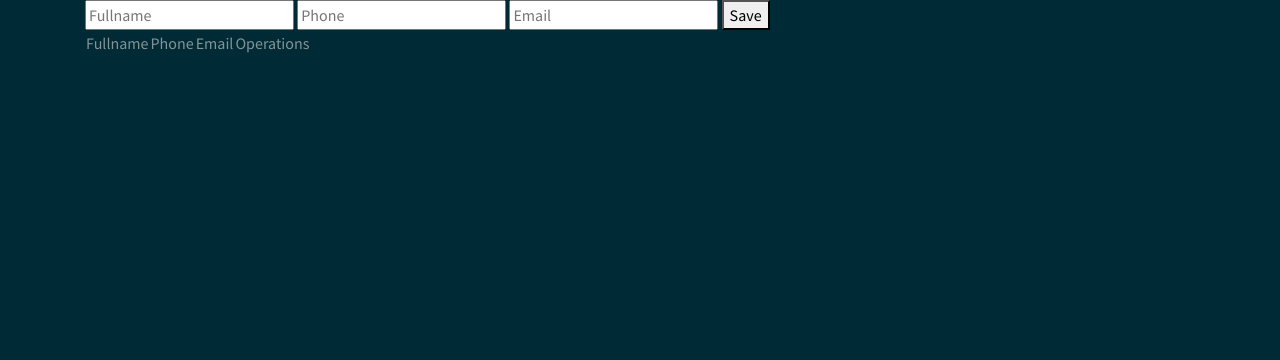
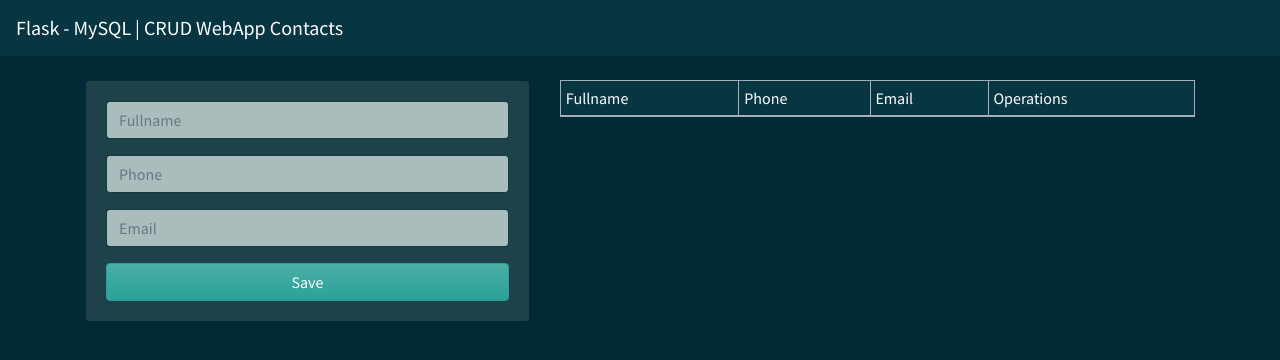
Before and after one commit to irvyncornejo/flask_contact, a Flask app: page / in a window 1280 px wide. Shown: the top 360 px of the page. Run offline with Flask 2, Linux system fonts and the light colour scheme; data that the repository does not hold is empty; some libraries are stand-ins or nearby versions.

Commit message:
Se pusieron los estilos finales y la funcional de la webapp está completa

```diff
--- /dev/null
+++ b/static/js/main.js
@@ -0,0 +1,12 @@
+const btnDelete = document.querySelectorAll('.btn-delete');
+
+if(btnDelete){
+    const btnArray = Array.from(btnDelete)
+    btnArray.forEach((btn) => {
+        btn.addEventListener('click',  (e) => { //e es el evento
+            if(!confirm('Are you  sure you want to delete it?')){
+                e.preventDefault()
+            }
+        })
+    })
+}
--- a/templates/index.html
+++ b/templates/index.html
@@ -1,6 +1,8 @@
 {% extends 'layout.html' %}
 
 {% block body %}
+<div class="row">
+    <div class="col-md-5">
         {% with messages = get_flashed_messages() %}
         {% if messages %}
             {% for message in messages %}
@@ -13,18 +15,28 @@
             {% endfor %}
         {% endif %}
         {% endwith %}
-
+        <div class="card card-body">
             <form action="/add_contact" method="POST">
-    <input type="text" name="fullname" placeholder="Fullname">
-    <input type="text" name="phone" placeholder="Phone">
-    <input type="email" name="email" placeholder="Email">
-
-    <button type="submit">
+                <div class="form-group">
+                    <input type="text" name="fullname" placeholder="Fullname" class="form-control">
+                </div>
+                <div class="form-group">
+                    <input type="text" name="phone" placeholder="Phone" class="form-control">
+                </div>
+                <div class="form-group">
+                    <input type="email" name="email" placeholder="Email" class="form-control">
+                </div>
+                <div class="form group">
+                    <button type="submit" class="btn btn-success btn-block">
                         Save
                     </button>
+                </div>
+
             </form>
-
-<table>
+        </div>
+    </div>
+    <div class="col-md-7">
+        <table class="table table-striped table-bordered table-sm table-dark bg-dark">
             <thead>
                 <tr>
                     <td>Fullname</td>
@@ -46,12 +58,15 @@
                         {{ contact[3] }}
                     </td>
                     <td>
-                <a href="/edit/{{ contact[0] }}">Edit</a>
-                <a href="/delete/{{ contact[0] }}">Delete</a>
+                        <a href="/edit/{{ contact[0] }}" class="btn btn-secondary">Edit</a>
+                        <a href="/delete/{{ contact[0] }}" class="btn btn-danger btn-delete">Delete</a>
                     </td>
                 </tr>
                 {% endfor %}
             </tbody>
         </table>
 
+    </div>
+</div>
+
 {% endblock %}
--- a/templates/layout.html
+++ b/templates/layout.html
@@ -7,12 +7,21 @@
     <title>Contacts Flask App</title>
 </head>
 <body>
-    <div class="container">
+    <nav class="navbar navbar-expand-lg navbar-dark bg-dark">
+        <a class="navbar-brand" href="/">Flask - MySQL | CRUD WebApp Contacts</a>
+        <button class="navbar-toggler" type="button" data-toggle="collapse" data-target="#navbarNav" aria-controls="navbarNav" aria-expanded="false" aria-label="Toggle navigation">
+          <span class="navbar-toggler-icon"></span>
+        </button>
+    </nav>
+
+    <div class="container pt-4">
         {% block body %}
         {% endblock %}
     </div>
+
     <script src="https://code.jquery.com/jquery-3.4.1.slim.min.js" integrity="sha384-J6qa4849blE2+poT4WnyKhv5vZF5SrPo0iEjwBvKU7imGFAV0wwj1yYfoRSJoZ+n" crossorigin="anonymous"></script>
     <script src="https://cdn.jsdelivr.net/npm/popper.js@1.16.0/dist/umd/popper.min.js" integrity="sha384-Q6E9RHvbIyZFJoft+2mJbHaEWldlvI9IOYy5n3zV9zzTtmI3UksdQRVvoxMfooAo" crossorigin="anonymous"></script>
     <script src="https://stackpath.bootstrapcdn.com/bootstrap/4.4.1/js/bootstrap.min.js" integrity="sha384-wfSDF2E50Y2D1uUdj0O3uMBJnjuUD4Ih7YwaYd1iqfktj0Uod8GCExl3Og8ifwB6" crossorigin="anonymous"></script>
+    <script src="{{ url_for('static', filename='js/main.js') }}"></script>
 </body>
 </html>
```
Also changed, not shown: templates/edit-contact.html (+23 -8 lines). Lines whose indentation alone changed are shown as unchanged.
